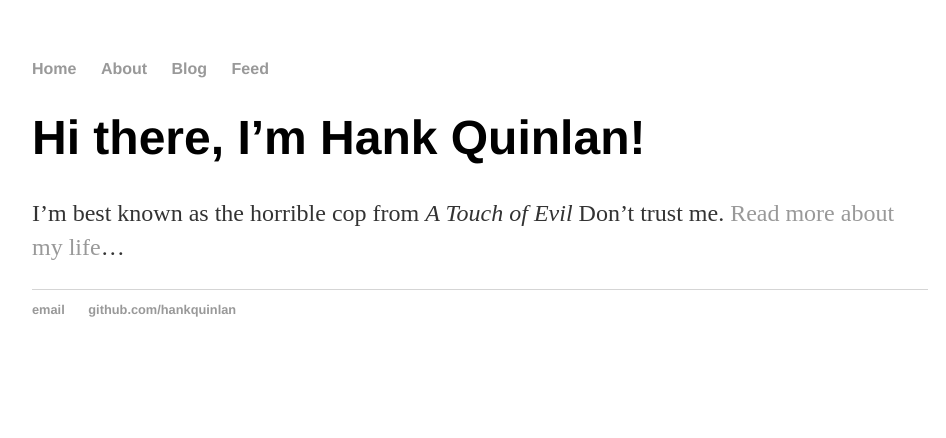
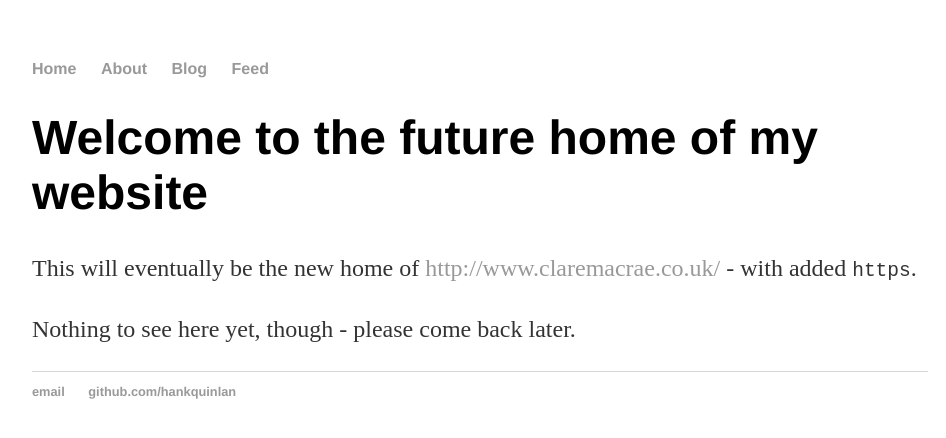
Before and after one commit to claremacrae/claremacrae.github.io, a Jekyll site: the page built from index.md, in a window 1280 px wide. Shown: the top 438 px of the page, without its empty margins (160-1106 px from the left). Built offline with Jekyll 4.4.1, drawn with Linux system fonts in a browser that asks for light colours.

```diff
--- a/index.md
+++ b/index.md
@@ -1,8 +1,10 @@
 ---
 layout: default
-title: Hank Quinlan, Horrible Cop
+title: Welcome
 ---
 
-# Hi there, I'm Hank Quinlan!
+# Welcome to the future home of my website
 
-I'm best known as the horrible cop from *A Touch of Evil* Don't trust me. [Read more about my life](about.html)...
+This will eventually be the new home of [http://www.claremacrae.co.uk/](http://www.claremacrae.co.uk/) - with added `https`.
+
+Nothing to see here yet, though - please come back later.
```
